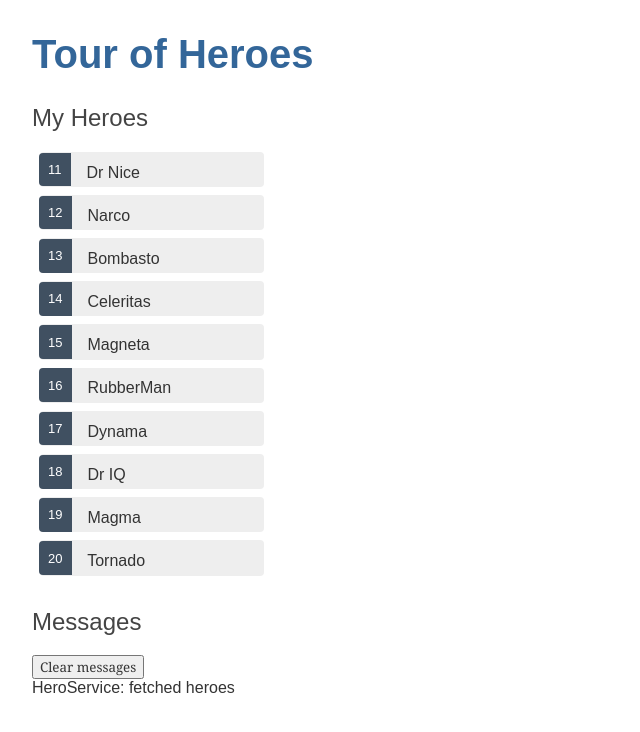
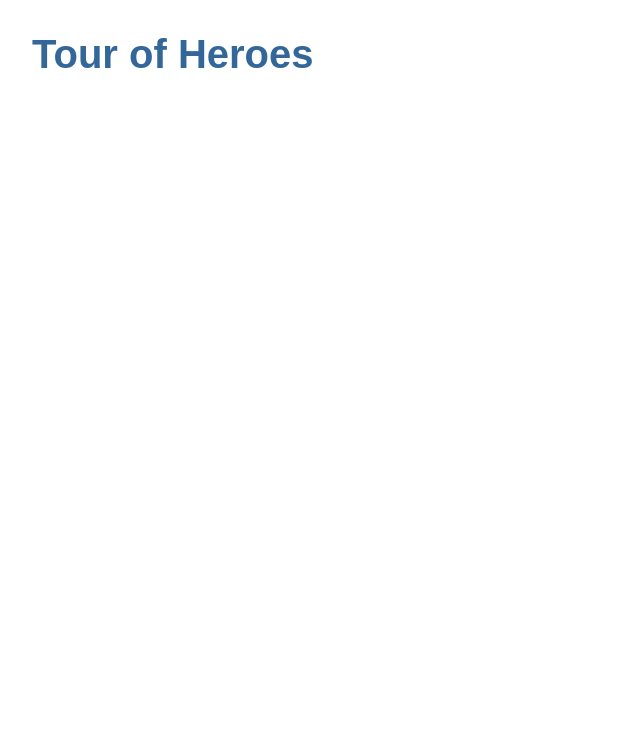
Before and after one commit to terra-namibia/try_tour_of_heroes, an Angular app: page / in a window 1280 px wide. Shown: the top 732 px of the page, without its empty margins (0-640 px from the left). Built offline with nearby package versions, Linux system fonts and the light colour scheme.

Commit message:
modify AppRoutingModule

```diff
--- a/src/app/app.component.html
+++ b/src/app/app.component.html
@@ -1,3 +1,3 @@
 <h1>{{title}}</h1>
-<app-heroes></app-heroes>
+<router-outlet></router-outlet>
 <app-messages></app-messages>
```
Also changed, not shown: src/app/app-routing.module.ts (+7 -6 lines).
